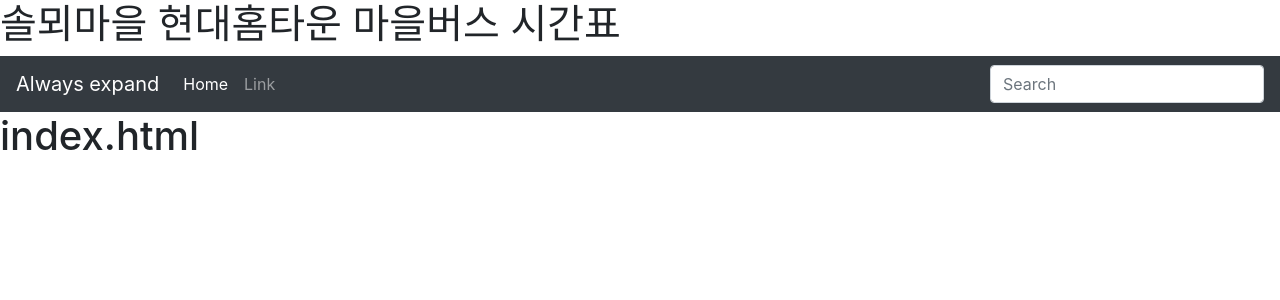
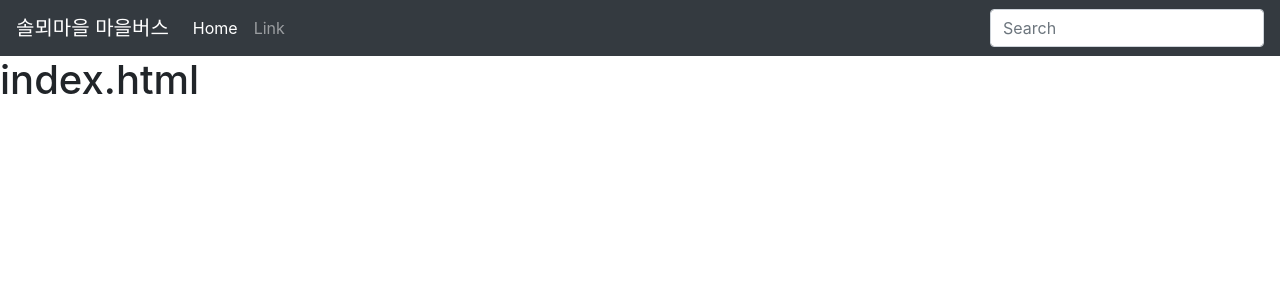
Before and after one commit to thnam91/bus-timetable, a Django app: page /timetable/ in a window 1280 px wide. Shown: the top 300 px of the page. Run offline with Django 3.2, Linux system fonts and the light colour scheme; some libraries are stand-ins or nearby versions.

Commit message:
add favicon bus.ico & apply timetable/layout.html

```diff
--- a/timetable/templates/timetable/layout.html
+++ b/timetable/templates/timetable/layout.html
@@ -6,11 +6,11 @@
         <meta charset='utf-8' />
         <title>솔뫼마을 마을버스 시간표</title>
         <link rel="stylesheet" href="{% static "bootstrap-4.3.1/css/bootstrap.min.css" %}" />
+        <link rel="shortcut icon" type="image/png" href="{% static 'bus.ico' %}"/>
     </head>
     <body>
-        <h1>솔뫼마을 현대홈타운 마을버스 시간표</h1>
         <nav class="navbar navbar-expand navbar-dark bg-dark">
-            <a class="navbar-brand" href="#">Always expand</a>
+            <a class="navbar-brand" href="#">솔뫼마을 마을버스</a>
             <button class="navbar-toggler" type="button" data-toggle="collapse" data-target="#navbarsExample02" aria-controls="navbarsExample02" aria-expanded="false" aria-label="Toggle navigation">
                 <span class="navbar-toggler-icon"></span>
             </button>
```
Also changed, not shown: bus/static/bus.ico (added).
